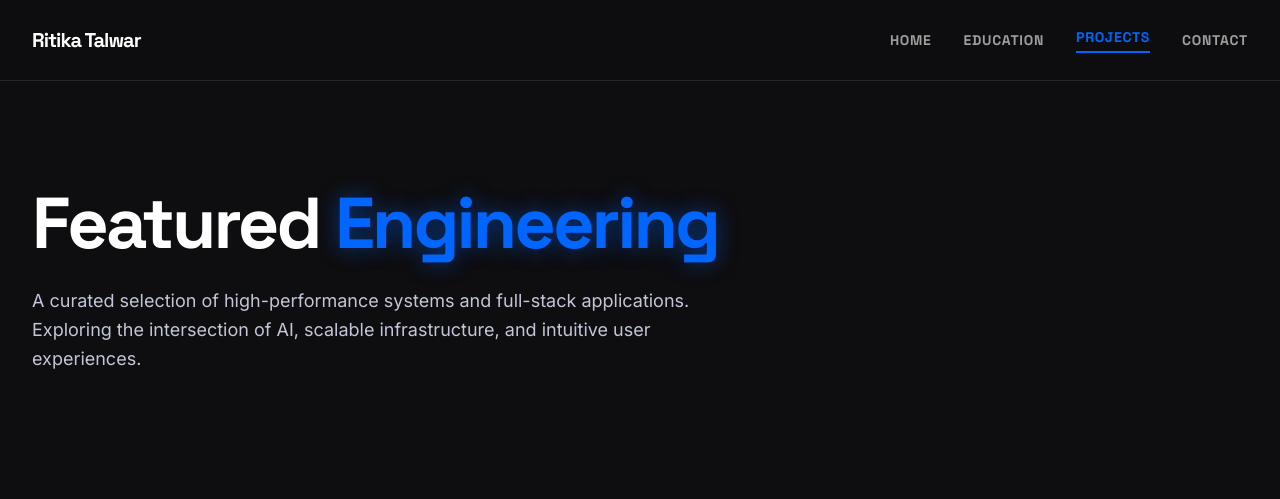
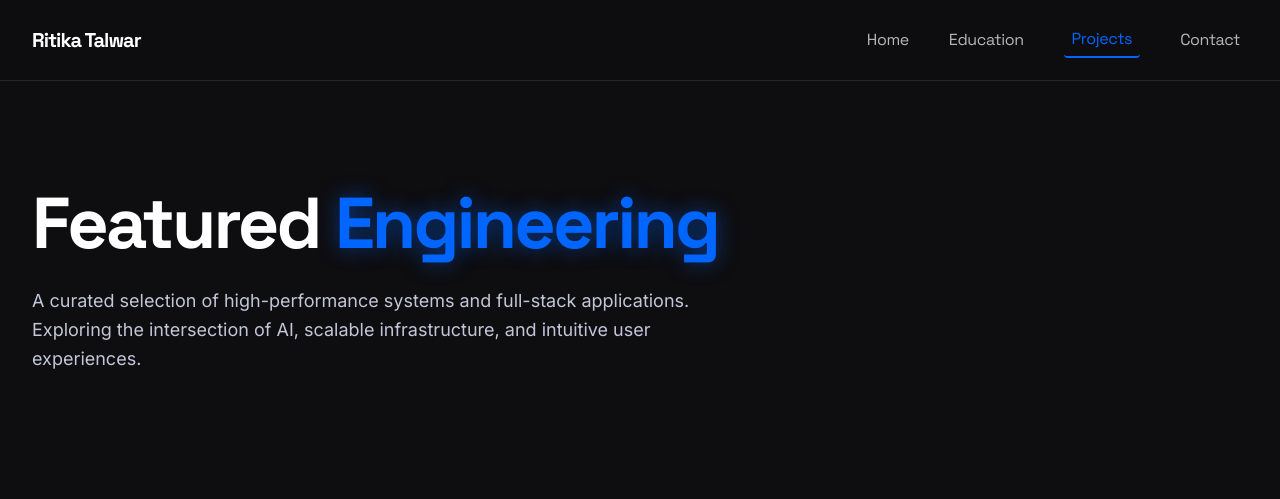
Before and after one commit to RitikaT26/Ritika-Talwar-Portfolio, a plain HTML site: page Projects.html in a window 1280 px wide. Shown: the top 499 px of the page. Drawn offline with nearby package versions, Linux system fonts and the light colour scheme.

Commit message:
Update navigation links in Projects.html

```diff
--- a/Projects.html
+++ b/Projects.html
@@ -122,11 +122,12 @@
 <nav class="fixed top-0 w-full z-50 bg-[#0E0E10]/80 backdrop-blur-md border-b border-white/10 shadow-none">
 <div class="flex justify-between items-center h-20 px-8 w-full max-w-container-max mx-auto">
 <div class="text-xl font-bold tracking-tighter text-white font-['Space_Grotesk']">Ritika Talwar</div>
-<div class="hidden md:flex items-center gap-8">
-<a class="font-['Space_Grotesk'] uppercase tracking-wider text-sm font-bold text-white/60 hover:text-white transition-colors" href="index.html">Home</a>
-<a class="font-['Space_Grotesk'] uppercase tracking-wider text-sm font-bold text-white/60 hover:text-white transition-colors" href="Skills.html">Education</a>
-<a class="font-['Space_Grotesk'] uppercase tracking-wider text-sm font-bold text-[#0066FF] border-b-2 border-[#0066FF] pb-1" href="Projects.html">Projects</a>
-<a class="font-['Space_Grotesk'] uppercase tracking-wider text-sm font-bold text-white/60 hover:text-white transition-colors" href="Contact.html">Contact</a></div>
+<div class="hidden md:flex items-center gap-8 font-['Space_Grotesk'] tracking-tight">
+<a class="text-white/70 hover:text-white transition-colors font-label-md" href="index.html">Home</a>
+<a class="text-white/70 hover:text-white transition-colors font-label-md hover:bg-white/5 px-2 py-1 rounded" href="Skills.html">Education</a>
+<a class="text-[#0066FF] border-b-2 border-[#0066FF] pb-1 font-label-md hover:bg-white/5 px-2 py-1 rounded" href="Projects.html">Projects</a>
+<a class="text-white/70 hover:text-white transition-colors font-label-md hover:bg-white/5 px-2 py-1 rounded" href="Contact.html">Contact</a>
+</div>
 </div>
 </div>
 </nav>
```
